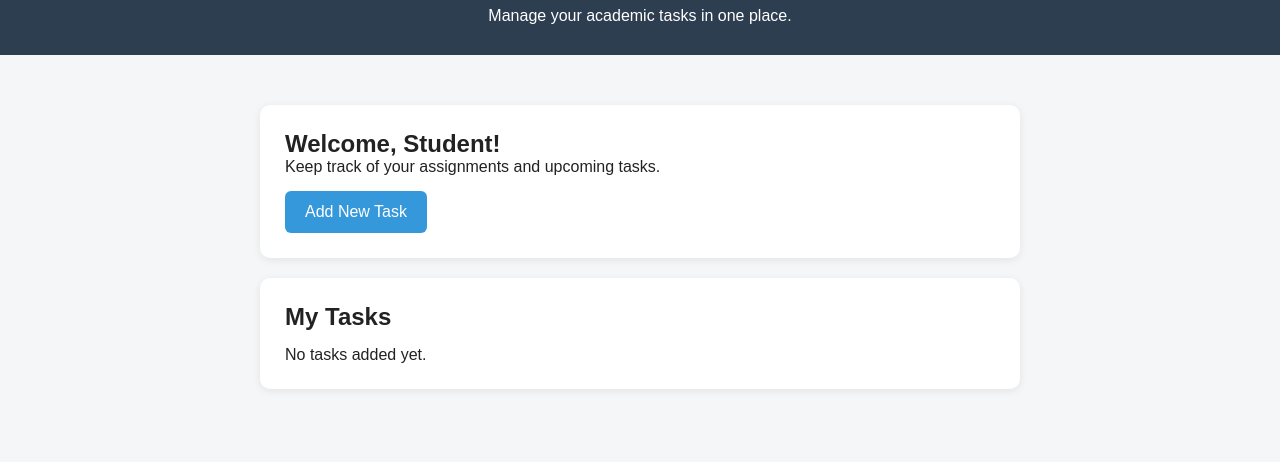
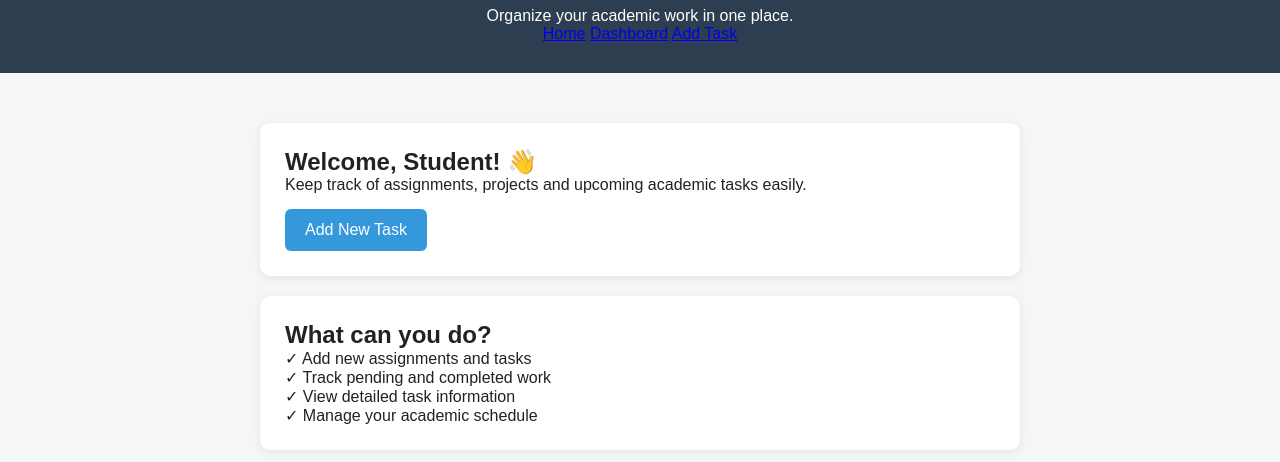
Before and after one commit to palpriyojit99-cpu/student-task-assignment-manager, a plain HTML site: page frontend/index.html in a window 1280 px wide. Shown: the part 70-532 px from the top of the page. Drawn offline with Linux system fonts and the light colour scheme; files whose address does not match are found by name.

Commit message:
Create proper landing page

```diff
--- a/frontend/index.html
+++ b/frontend/index.html
@@ -1,5 +1,6 @@
 <!DOCTYPE html>
 <html lang="en">
+
 <head>
     <meta charset="UTF-8">
     <meta name="viewport" content="width=device-width, initial-scale=1.0">
@@ -13,24 +14,42 @@
 
     <header>
         <h1>Student Task & Assignment Manager</h1>
-        <p>Manage your academic tasks in one place.</p>
+
+        <p>Organize your academic work in one place.</p>
+
+        <nav>
+            <a href="index.html">Home</a>
+            <a href="dashboard.html">Dashboard</a>
+            <a href="add-task.html">Add Task</a>
+        </nav>
     </header>
 
     <main>
 
         <section class="welcome-section">
-            <h2>Welcome, Student!</h2>
-            <p>Keep track of your assignments and upcoming tasks.</p>
 
-            <button id="addTaskButton">Add New Task</button>
+            <h2>Welcome, Student! 👋</h2>
+
+            <p>
+                Keep track of assignments, projects and upcoming
+                academic tasks easily.
+            </p>
+
+            <button id="addTaskButton">
+                Add New Task
+            </button>
+
         </section>
 
         <section class="tasks-section">
-            <h2>My Tasks</h2>
 
-            <div id="taskList">
-                <p>No tasks added yet.</p>
-            </div>
+            <h2>What can you do?</h2>
+
+            <p>✓ Add new assignments and tasks</p>
+            <p>✓ Track pending and completed work</p>
+            <p>✓ View detailed task information</p>
+            <p>✓ Manage your academic schedule</p>
+
         </section>
 
     </main>
@@ -38,4 +57,5 @@
     <script src="js/script.js"></script>
 
 </body>
+
 </html>
```
